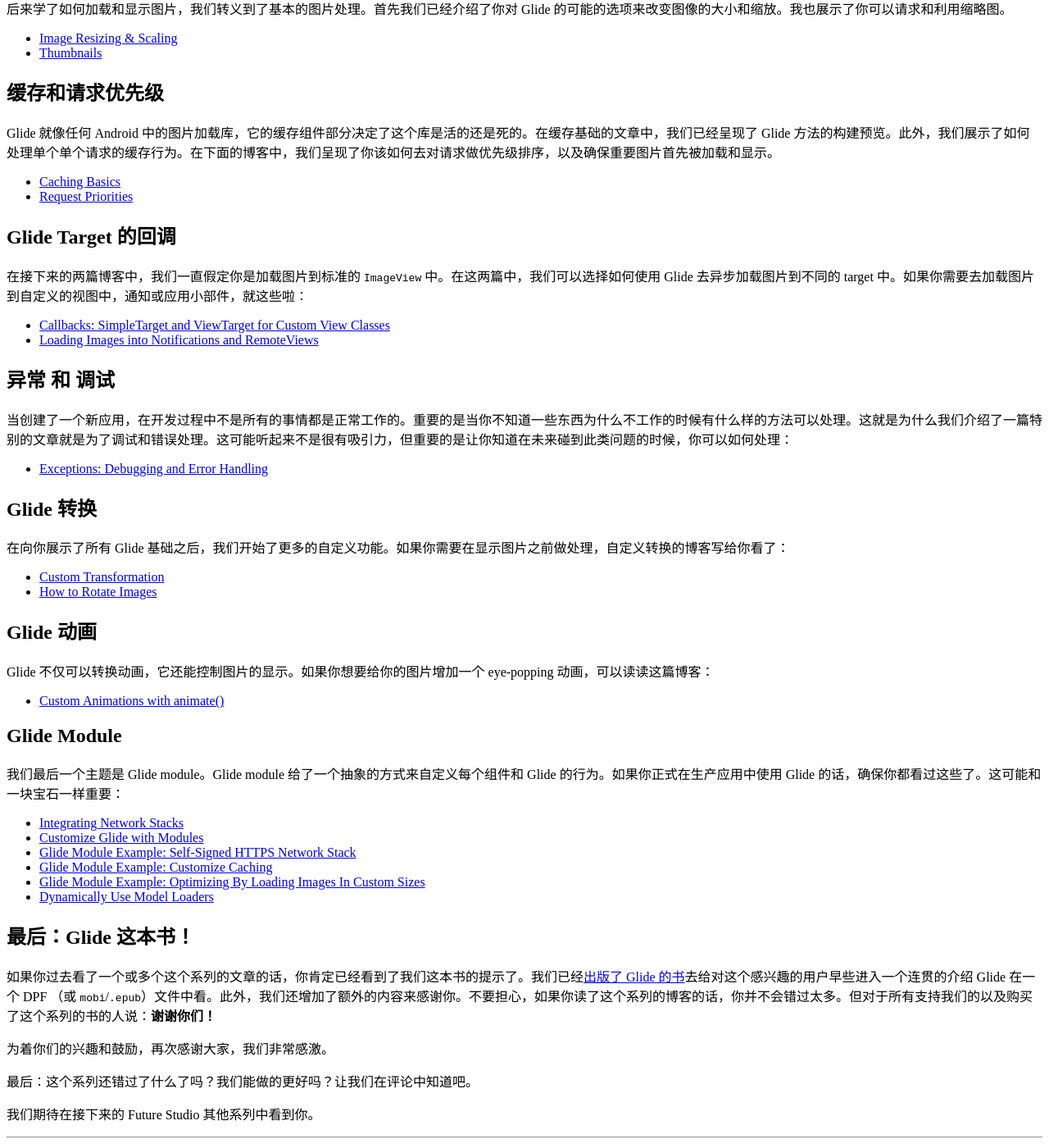
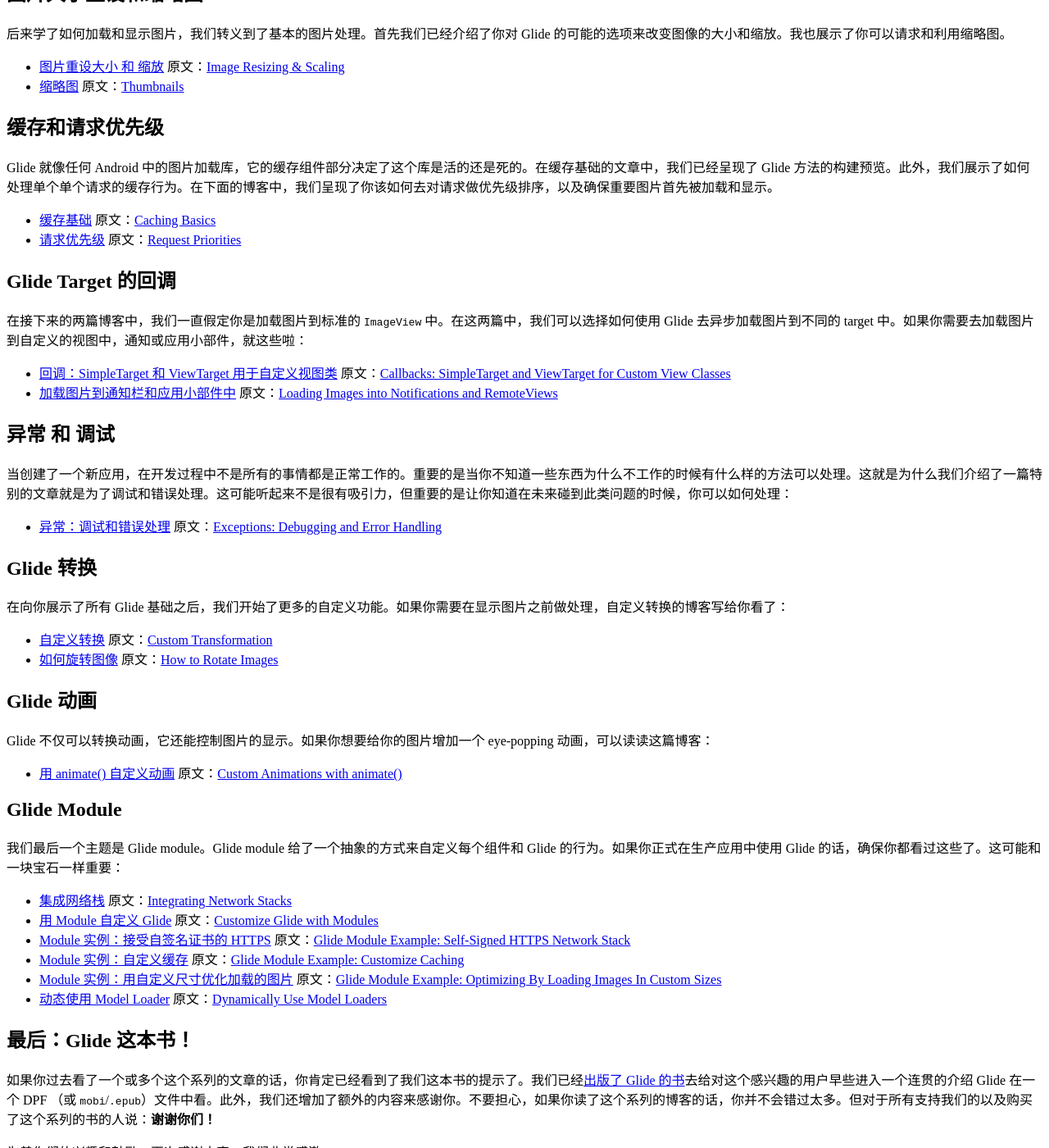
Before and after one commit to MrFuFuFu/mrfufufu.github.io, a Jekyll site: the page built from _posts/2016-02-28-Glide_Series_Roundup.markdown, in a window 1280 px wide and 1400 px high, scrolled down 847 px. Shown: the whole window at 82% size. Built offline with Jekyll 4.4.1, drawn with Linux system fonts in a browser that asks for light colours; nearby versions of some CDN libraries; comment, search, counter and statistics services are not loaded; some of the changed text lies outside the part shown.

Commit message:
modify last blog

```diff
--- a/_posts/2016-02-28-Glide_Series_Roundup.markdown
+++ b/_posts/2016-02-28-Glide_Series_Roundup.markdown
@@ -15,67 +15,67 @@
 
 我们从简单介绍和演示了 Glide 加载图片，Gif 和本地视频的方式。这部分适用于每个刚开始用 Glide 的人。
 
-* [Getting Started & Simple Loading](https://futurestud.io/blog/glide-getting-started)
-* [Advanced Loading](https://futurestud.io/blog/glide-advanced-loading)
-* [Displaying Gifs & Videos](https://futurestud.io/blog/glide-displaying-gifs-and-videos)
+* [开始！](http://mrfu.me/2016/02/27/Glide_Getting_Started/) 原文：[Getting Started & Simple Loading](https://futurestud.io/blog/glide-getting-started)
+* [加载进阶](http://mrfu.me/2016/02/27/Glide_Advanced_Loading/) 原文：[Advanced Loading](https://futurestud.io/blog/glide-advanced-loading)
+* [显示 Gif 和 Video](http://mrfu.me/2016/02/27/Glide_Displaying_Gifs_&_Videos/) 原文：[Displaying Gifs & Videos](https://futurestud.io/blog/glide-displaying-gifs-and-videos)
 
 ## 图像显示和占位符
 
 接下来，我们看了如何让 Glide 用在 `ListView` 或 `GrideView` 的适配器中。我们也向你展现了 Glide 的占位符实现和渐现动画。
 
-* [ListAdapter (ListView, GridView)](https://futurestud.io/blog/glide-listadapter-listview-gridview)
-* [Placeholders & Fade Animations](https://futurestud.io/blog/glide-placeholders-fade-animations)
+* [ListAdapter(ListView, GridView)](http://mrfu.me/2016/02/27/Glide_ListAdapter_(ListView,_GridView)/) 原文：[ListAdapter (ListView, GridView)](https://futurestud.io/blog/glide-listadapter-listview-gridview)
+* [占位符 和 渐现动画](http://mrfu.me/2016/02/27/Glide_Placeholders_&_Fade_Animations/) 原文：[Placeholders & Fade Animations](https://futurestud.io/blog/glide-placeholders-fade-animations)
 
 ## 图片大小重设和缩略图
 
 后来学了如何加载和显示图片，我们转义到了基本的图片处理。首先我们已经介绍了你对 Glide 的可能的选项来改变图像的大小和缩放。我也展示了你可以请求和利用缩略图。
 
-* [Image Resizing & Scaling](https://futurestud.io/blog/glide-image-resizing-scaling)
-* [Thumbnails](https://futurestud.io/blog/glide-thumbnails)
+* [图片重设大小 和 缩放](http://mrfu.me/2016/02/27/Glide_Image_Resizing_&_Scaling/) 原文：[Image Resizing & Scaling](https://futurestud.io/blog/glide-image-resizing-scaling)
+* [缩略图](http://mrfu.me/2016/02/27/Glide_Thumbnails/) 原文：[Thumbnails](https://futurestud.io/blog/glide-thumbnails)
 
 ## 缓存和请求优先级
 
 Glide 就像任何 Android 中的图片加载库，它的缓存组件部分决定了这个库是活的还是死的。在缓存基础的文章中，我们已经呈现了 Glide 方法的构建预览。此外，我们展示了如何处理单个单个请求的缓存行为。在下面的博客中，我们呈现了你该如何去对请求做优先级排序，以及确保重要图片首先被加载和显示。
 
-* [Caching Basics](https://futurestud.io/blog/glide-caching-basics)
-* [Request Priorities](https://futurestud.io/blog/glide-request-priorities)
+* [缓存基础](http://mrfu.me/2016/02/27/Glide_Caching_Basics/) 原文：[Caching Basics](https://futurestud.io/blog/glide-caching-basics)
+* [请求优先级](http://mrfu.me/2016/02/27/Glide_Request_Priorities/) 原文：[Request Priorities](https://futurestud.io/blog/glide-request-priorities)
 
 ## Glide Target 的回调
 
 在接下来的两篇博客中，我们一直假定你是加载图片到标准的 `ImageView` 中。在这两篇中，我们可以选择如何使用 Glide 去异步加载图片到不同的 target 中。如果你需要去加载图片到自定义的视图中，通知或应用小部件，就这些啦：
 
-* [Callbacks: SimpleTarget and ViewTarget for Custom View Classes](https://futurestud.io/blog/glide-callbacks-simpletarget-and-viewtarget-for-custom-view-classes)
-* [Loading Images into Notifications and RemoteViews](https://futurestud.io/blog/glide-loading-images-into-notifications-and-appwidgets)
+* [回调：SimpleTarget 和 ViewTarget 用于自定义视图类](http://mrfu.me/2016/02/27/Glide_Callbacks_SimpleTarget_and_ViewTarget_for_Custom_View_Classes/) 原文：[Callbacks: SimpleTarget and ViewTarget for Custom View Classes](https://futurestud.io/blog/glide-callbacks-simpletarget-and-viewtarget-for-custom-view-classes)
+* [加载图片到通知栏和应用小部件中](http://mrfu.me/2016/02/27/Glide_Loading_Images_into_Notifications_and_AppWidgets/) 原文：[Loading Images into Notifications and RemoteViews](https://futurestud.io/blog/glide-loading-images-into-notifications-and-appwidgets)
 
 ## 异常 和 调试
 
 当创建了一个新应用，在开发过程中不是所有的事情都是正常工作的。重要的是当你不知道一些东西为什么不工作的时候有什么样的方法可以处理。这就是为什么我们介绍了一篇特别的文章就是为了调试和错误处理。这可能听起来不是很有吸引力，但重要的是让你知道在未来碰到此类问题的时候，你可以如何处理：
 
-* [Exceptions: Debugging and Error Handling](https://futurestud.io/blog/glide-exceptions-debugging-and-error-handling)
+* [异常：调试和错误处理](http://mrfu.me/2016/02/28/Glide_Exceptions-_Debugging_and_Error_Handling/) 原文：[Exceptions: Debugging and Error Handling](https://futurestud.io/blog/glide-exceptions-debugging-and-error-handling)
 
 ## Glide 转换
 
 在向你展示了所有 Glide 基础之后，我们开始了更多的自定义功能。如果你需要在显示图片之前做处理，自定义转换的博客写给你看了：
 
-* [Custom Transformation](https://futurestud.io/blog/glide-custom-transformation)
-* [How to Rotate Images](https://futurestud.io/blog/glide-how-to-rotate-images)
+* [自定义转换](http://mrfu.me/2016/02/28/Glide_Custom_Transformations/) 原文：[Custom Transformation](https://futurestud.io/blog/glide-custom-transformation)
+* [如何旋转图像](http://mrfu.me/2016/02/28/Glide_How_to_Rotate_Images/) 原文：[How to Rotate Images](https://futurestud.io/blog/glide-how-to-rotate-images)
 
 # Glide 动画
 
 Glide 不仅可以转换动画，它还能控制图片的显示。如果你想要给你的图片增加一个 eye-popping 动画，可以读读这篇博客：
 
-* [Custom Animations with animate()](https://futurestud.io/blog/glide-custom-animations-with-animate)
+* [用 animate() 自定义动画](http://mrfu.me/2016/02/28/Glide_Custom_Animations_with_animate()/) 原文：[Custom Animations with animate()](https://futurestud.io/blog/glide-custom-animations-with-animate)
 
 ## Glide Module
 
 我们最后一个主题是 Glide module。Glide module 给了一个抽象的方式来自定义每个组件和 Glide 的行为。如果你正式在生产应用中使用 Glide 的话，确保你都看过这些了。这可能和一块宝石一样重要：
 
-* [Integrating Network Stacks](https://futurestud.io/blog/glide-integrating-networking-stacks)
-* [Customize Glide with Modules](https://futurestud.io/blog/glide-customize-glide-with-modules)
-* [Glide Module Example: Self-Signed HTTPS Network Stack](https://futurestud.io/blog/glide-module-example-accepting-self-signed-https-certificates)
-* [Glide Module Example: Customize Caching](https://futurestud.io/blog/glide-module-example-customize-caching)
-* [Glide Module Example: Optimizing By Loading Images In Custom Sizes](https://futurestud.io/blog/glide-module-example-optimizing-by-loading-images-in-custom-sizes)
-* [Dynamically Use Model Loaders](https://futurestud.io/blog/glide-dynamically-use-model-loaders)
+* [集成网络栈](http://mrfu.me/2016/02/28/Glide_Integrating_Networking_Stacks/) 原文：[Integrating Network Stacks](https://futurestud.io/blog/glide-integrating-networking-stacks)
+* [用 Module 自定义 Glide](http://mrfu.me/2016/02/28/Glide_Customize_Glide_with_Modules/) 原文：[Customize Glide with Modules](https://futurestud.io/blog/glide-customize-glide-with-modules)
+* [Module 实例：接受自签名证书的 HTTPS](http://mrfu.me/2016/02/28/Glide_Module_Example_Accepting_Self-Signed_HTTPS_Certificates/) 原文：[Glide Module Example: Self-Signed HTTPS Network Stack](https://futurestud.io/blog/glide-module-example-accepting-self-signed-https-certificates)
+* [Module 实例：自定义缓存](http://mrfu.me/2016/02/28/Glide_Module_Example_Customize_Caching/) 原文：[Glide Module Example: Customize Caching](https://futurestud.io/blog/glide-module-example-customize-caching)
+* [Module 实例：用自定义尺寸优化加载的图片](http://mrfu.me/2016/02/28/Glide_Module_Example_Optimizing/) 原文：[Glide Module Example: Optimizing By Loading Images In Custom Sizes](https://futurestud.io/blog/glide-module-example-optimizing-by-loading-images-in-custom-sizes)
+* [动态使用 Model Loader](http://mrfu.me/2016/02/28/Glide_Dynamically_Use_Model_Loaders/) 原文：[Dynamically Use Model Loaders](https://futurestud.io/blog/glide-dynamically-use-model-loaders)
 
 ## 最后：Glide 这本书！
 
```
